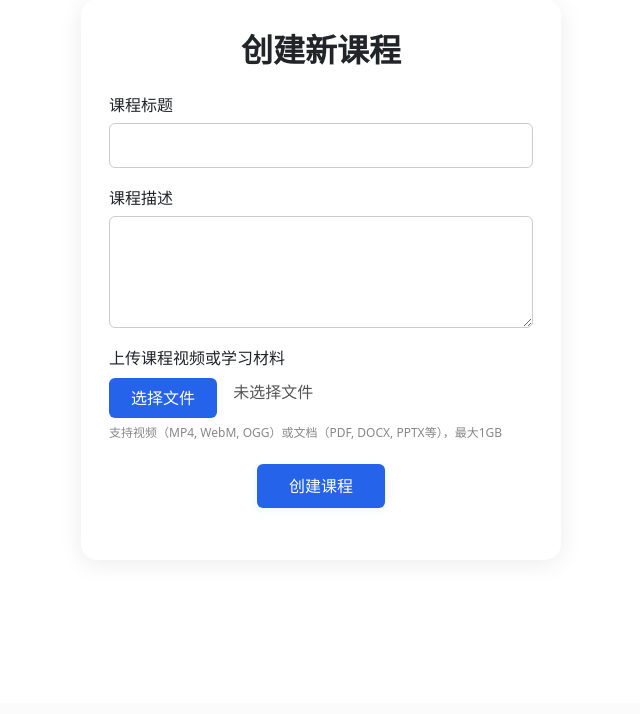
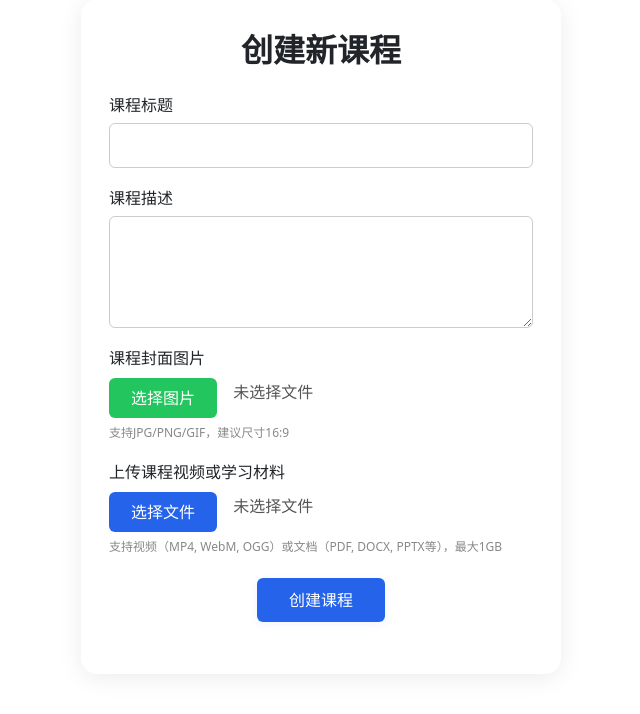
Before and after one commit to City-Empty/new-Software-System-Practice-, a Flask app: page /teacher/course/create in a window 1280 px wide. Shown: the part 97-811 px from the top of the page, without its empty margins (319-959 px from the left). Before the commit the page ends 605 px from the top, so only its background shows below. Run offline with Flask 3, Linux system fonts and the light colour scheme; a user stored in the database is signed in.

Commit message:
更新了课程封面上传功能

```diff
--- a/main.py
+++ b/main.py
@@ -19,12 +19,14 @@ app.config['SQLALCHEMY_DATABASE_URI'] = 'sqlite:///eduhub.db'
 app.config['SQLALCHEMY_TRACK_MODIFICATIONS'] = False
 app.config['UPLOAD_FOLDER'] = 'uploads/videos'
 app.config['MATERIALS_FOLDER'] = 'uploads/materials'
+app.config['COVER_FOLDER'] = 'uploads/covers'
 app.config['MAX_CONTENT_LENGTH'] = 1024 * 1024 * 1024  # 1GB
 app.permanent_session_lifetime = timedelta(hours=1)
 
 # 确保上传目录存在
 os.makedirs(app.config['UPLOAD_FOLDER'], exist_ok=True)
 os.makedirs(app.config['MATERIALS_FOLDER'], exist_ok=True)
+os.makedirs(app.config['COVER_FOLDER'], exist_ok=True)
 
 # 初始化数据库和迁移工具
 db.init_app(app)
@@ -44,6 +46,11 @@ def load_user(user_id):
 def index():
     courses = Course.query.all()
     return render_template('index.html', courses=courses)
+
+# 封面图片访问
+@app.route('/cover/<path:filename>')
+def cover_image(filename):
+    return send_from_directory(app.config['COVER_FOLDER'], filename)
 
 
 # 课程详情
@@ -153,6 +160,18 @@ def create_course():
                     new_course.video_filename = unique_filename
                     db.session.commit()
 
+        # 处理封面图片上传
+        if 'cover' in request.files:
+            cover_file = request.files['cover']
+            if cover_file and cover_file.filename != '':
+                if allowed_image(cover_file.filename):
+                    cover_filename = secure_filename(cover_file.filename)
+                    unique_cover_filename = f"{os.urandom(16).hex()}_{cover_filename}"
+                    cover_path = os.path.join(app.config['COVER_FOLDER'], unique_cover_filename)
+                    cover_file.save(cover_path)
+                    new_course.cover_image = unique_cover_filename
+                    db.session.commit()
+
         flash('课程创建成功')
         return redirect(url_for('teacher_dashboard'))
     return render_template('teacher_course.html', course=None)
@@ -188,6 +207,22 @@ def edit_course(course_id):
                     file_path = os.path.join(app.config['UPLOAD_FOLDER'], unique_filename)
                     video_file.save(file_path)
                     course.video_filename = unique_filename
+
+        # 处理封面图片更新
+        if 'cover' in request.files:
+            cover_file = request.files['cover']
+            if cover_file and cover_file.filename != '':
+                if allowed_image(cover_file.filename):
+                    # 删除旧封面
+                    if course.cover_image:
+                        old_cover_path = os.path.join(app.config['COVER_FOLDER'], course.cover_image)
+                        if os.path.exists(old_cover_path):
+                            os.remove(old_cover_path)
+                    cover_filename = secure_filename(cover_file.filename)
+                    unique_cover_filename = f"{os.urandom(16).hex()}_{cover_filename}"
+                    cover_path = os.path.join(app.config['COVER_FOLDER'], unique_cover_filename)
+                    cover_file.save(cover_path)
+                    course.cover_image = unique_cover_filename
 
         db.session.commit()
         flash('课程更新成功')
@@ -522,6 +557,9 @@ def reply_to_post(post_id):
 def allowed_file(filename):
     return '.' in filename and filename.rsplit('.', 1)[1].lower() in {'mp4', 'webm', 'ogg'}
 
+def allowed_image(filename):
+    return '.' in filename and filename.rsplit('.', 1)[1].lower() in {'jpg', 'jpeg', 'png', 'gif'}
+
 
 # 学生参加考试
 @app.route('/student/exam/<int:exam_id>/take', methods=['GET', 'POST'])
--- a/models.py
+++ b/models.py
@@ -31,6 +31,7 @@ class Course(db.Model):
     exams = db.relationship('Exam', backref='course', lazy=True)
     learning_materials = db.Column(db.String(200))  # 学习材料文件名
     is_ended = db.Column(db.Boolean, default=False)  # 新增：课程是否已结束
+    cover_image = db.Column(db.String(200))  # 新增：课程封面图片文件名
 
     def get_average_score(self):
         results = ExamResult.query.join(Exam).filter(Exam.course_id == self.id).all()
--- a/templates/student_courses.html
+++ b/templates/student_courses.html
@@ -11,7 +11,7 @@
         {{ course.teacher.username }}
       </div>
       <img class="card-img-top"
-           src="{{ url_for('static', filename='covers/' ~ course.cover_image) if course.cover_image else url_for('static', filename='default_course.jpg') }}"
+           src="{% if course.cover_image %}{{ url_for('cover_image', filename=course.cover_image) }}{% else %}{{ url_for('static', filename='default_course.jpg') }}{% endif %}"
            style="height:180px;object-fit:cover;">
       <div class="card-body">
         <h5 class="card-title">{{ course.title }}</h5>
--- a/templates/teacher_course.html
+++ b/templates/teacher_course.html
@@ -14,9 +14,22 @@
             <label for="description" style="font-weight:500;">课程描述</label>
             <textarea id="description" name="description" class="form-control" style="width:100%;padding:10px 12px;border-radius:6px;border:1px solid #ccc;margin-top:6px;" rows="4">{% if course %}{{ course.description }}{% endif %}</textarea>
         </div>
+        <div class="form-group" style="margin-bottom:18px;">
+            <label for="cover" style="font-weight:500;">课程封面图片</label><br>
+            <input type="file" id="cover" name="cover" accept="image/*" style="display:none;" onchange="document.getElementById('cover-name').textContent = this.files[0]?.name || '未选择文件';">
+            <label for="cover" class="btn" style="display:inline-block;padding:8px 22px;background:#22c55e;color:#fff;border:none;border-radius:6px;cursor:pointer;margin-top:8px;">选择图片</label>
+            <span id="cover-name" class="file-name" style="margin-left:12px;color:#555;">未选择文件</span>
+            <p style="font-size:12px;color:#888;margin-top:6px;">支持JPG/PNG/GIF，建议尺寸16:9</p>
+            {% if course and course.cover_image %}
+            <div style="margin-top:8px;">
+                <span style="font-size:13px;color:#22c55e;">已上传：</span>
+                <img src="{{ url_for('cover_image', filename=course.cover_image) }}" alt="课程封面" style="max-width:120px;max-height:80px;border-radius:6px;border:1px solid #eee;">
+            </div>
+            {% endif %}
+        </div>
         <div class="form-group" style="margin-bottom:22px;">
             <label for="file" style="font-weight:500;">上传课程视频或学习材料</label><br>
-            <input type="file" id="file" name="video" style="display:none;" required onchange="document.getElementById('file-name').textContent = this.files[0]?.name || '未选择文件';">
+            <input type="file" id="file" name="video" style="display:none;" {% if not course %}required{% endif %} onchange="document.getElementById('file-name').textContent = this.files[0]?.name || '未选择文件';">
             <label for="file" class="btn" style="display:inline-block;padding:8px 22px;background:#2563eb;color:#fff;border:none;border-radius:6px;cursor:pointer;margin-top:8px;">选择文件</label>
             <span id="file-name" class="file-name" style="margin-left:12px;color:#555;">未选择文件</span>
             <p style="font-size:12px;color:#888;margin-top:6px;">支持视频（MP4, WebM, OGG）或文档（PDF, DOCX, PPTX等），最大1GB</p>
```
Also changed, not shown: templates/index.html (+12 -0 lines), uploads/covers/bb9f5875242e8ef94314f1e1a29905b9_QQ20250107232419.png (added), 1 other file.
